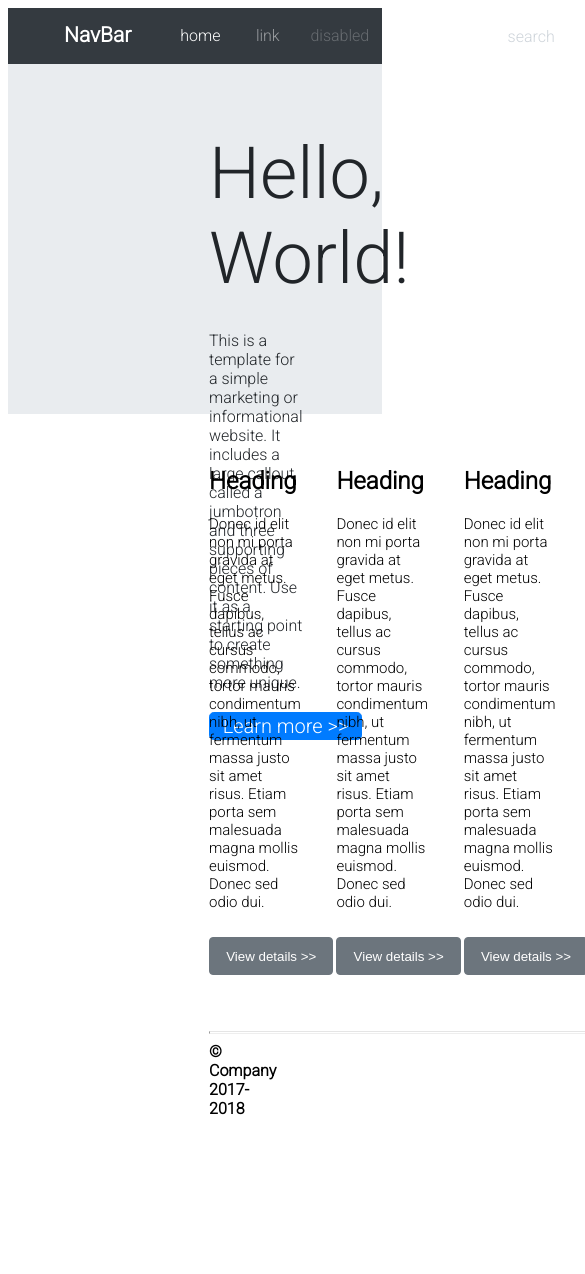
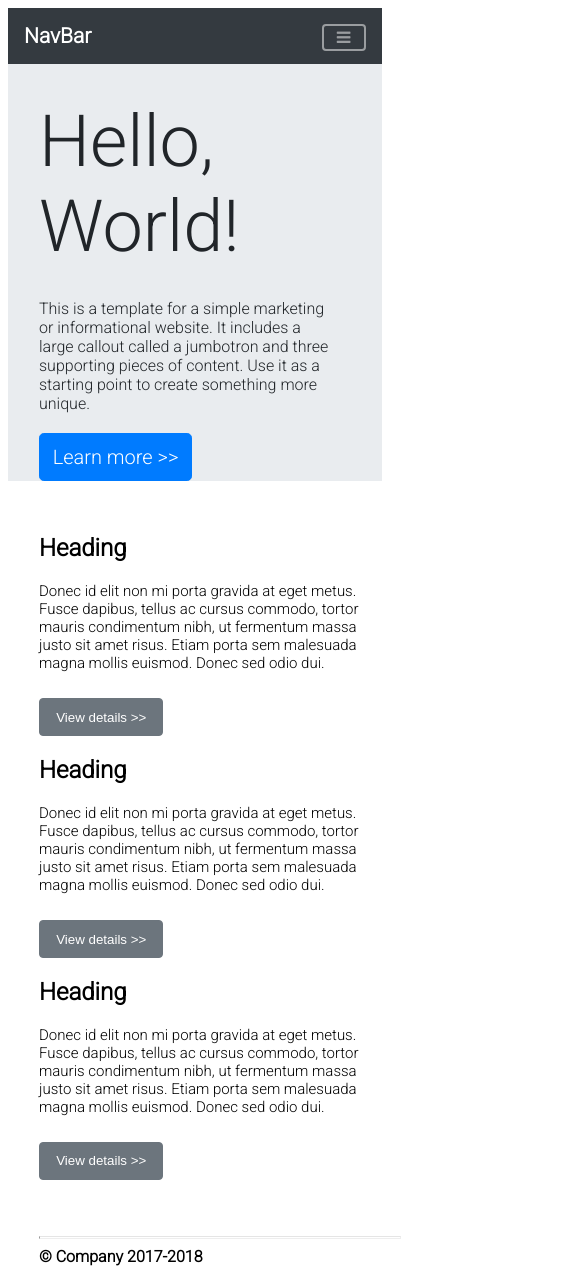
Before and after one commit to HagarRam/flexBox---day16, a plain HTML site: page index.html in a window 390 px wide. Shown: the top 1274 px of the page, 585 px wide, since content can reach past the window. Before the commit the page ends 1126 px from the top, so only its background shows below. Drawn offline with Linux system fonts and the light colour scheme.

Commit message:
final with mobile

```diff
--- a/index.html
+++ b/index.html
@@ -11,6 +11,7 @@
 		<link
 			rel="stylesheet"
 			href="/styles.css" />
+		<link rel="stylesheet" href="https://cdnjs.cloudflare.com/ajax/libs/font-awesome/4.7.0/css/font-awesome.min.css">
 		<style>
 			@import url('https://fonts.googleapis.com/css2?family=Roboto:wght@100;300&display=swap');
 		</style>
@@ -20,30 +21,31 @@
 	<body>
 		<header>
 			<div class="left">
-				<ul class="list1">
+				<div class="list1">
 					<div class="nivbar">NavBar</div>
 					<div class="home">home</div>
 					<div class="link">link</div>
 					<div class="disabled">disabled</div>
 					<div class="dropdown">Dropdown</div>
+					<div id="mediaBox" class="fa fa-bars"></div>
 					<!-- <button class="box"></button> -->
-				</ul>
+				</div>
 				<div class="list2">
-					<div class="boxSearch">
-						<div
+					<span class="boxSearch">
+						<span
 							class="search"
 							type="text">
 							search
-						</div>
-					</div>
-					<div class="FirstsearchTwo">
+						</span>
+					</span>
+					<span class="FirstsearchTwo">
 						<button
 							class="searchTwo"
 							type="button">
 							search
 						</button>
-					</div>
-				</div>
+					</span>
+				</span>
 			</div>
 		</header>
 		<div>
--- a/styles.css
+++ b/styles.css
@@ -1,7 +1,13 @@
+.body {
+	display: flex;
+	flex-direction: column;
+	justify-content: center;
+	align-content: center;
+	gap: 2%;
+	height: 100vh;
+}
 .left {
 	height: 56px;
-	left: 0px;
-	top: 0px;
 	background: #343a40;
 	font-family: 'Roboto';
 	font-style: normal;
@@ -25,7 +31,9 @@
 	margin-right: 24.48px;
 	gap: 16.48px;
 }
-
+#mediaBox {
+	display: none;
+}
 .home {
 	padding-top: 15px;
 	padding-left: 24.48px;
@@ -98,7 +106,7 @@
 	display: flex;
 	flex-direction: row;
 	align-items: flex-start;
-	height: 350.39px;
+	height: 45%;
 	display: flex;
 	flex-direction: column;
 	margin-bottom: 33px;
@@ -178,4 +186,78 @@ hr.line {
 	font-weight: 600;
 	font-size: 16px;
 	margin-bottom: 1px;
+	display: flex;
 }
+@media (max-width: 390px) {
+	.left {
+		height: 56px;
+	}
+	.list1 {
+		height: 85%;
+		width: 100vh;
+		justify-content: space-between;
+	}
+
+	.home {
+		display: none;
+	}
+	.link {
+		display: none;
+	}
+	.disabled {
+		display: none;
+	}
+	.dropdown {
+		display: none;
+	}
+	.boxSearch {
+		display: none;
+	}
+	.search {
+		display: none;
+	}
+	.searchTwo {
+		display: none;
+	}
+	.firstH {
+		margin-left: 31px;
+		margin-top: 35px;
+	}
+	.backgroundTop {
+		height: 40%;
+	}
+	.para1 {
+		margin-left: 31px;
+		margin-right: 52.91px;
+	}
+	.learnMore {
+		margin-left: 31px;
+	}
+	#mediaBox {
+		display: flex;
+		margin-top: 12px;
+		margin-left: 16px;
+		margin-bottom: 9px;
+		margin-right: 0px;
+		color: #ffffff80;
+		border-radius: 4px;
+		padding-left: 13px;
+		padding-right: 13px;
+		padding-top: 3px;
+		border: 2px solid rgba(255, 255, 255, 0.5);
+	}
+	.list3 {
+		flex-direction: column;
+		margin-left: 31px;
+		width: 100%;
+	}
+	hr.line {
+		margin-left: 31px;
+		margin-right: 15px;
+		width: 360px;
+	}
+	.footer {
+		margin-left: 31px;
+		margin-right: 15px;
+	}
+}
```
